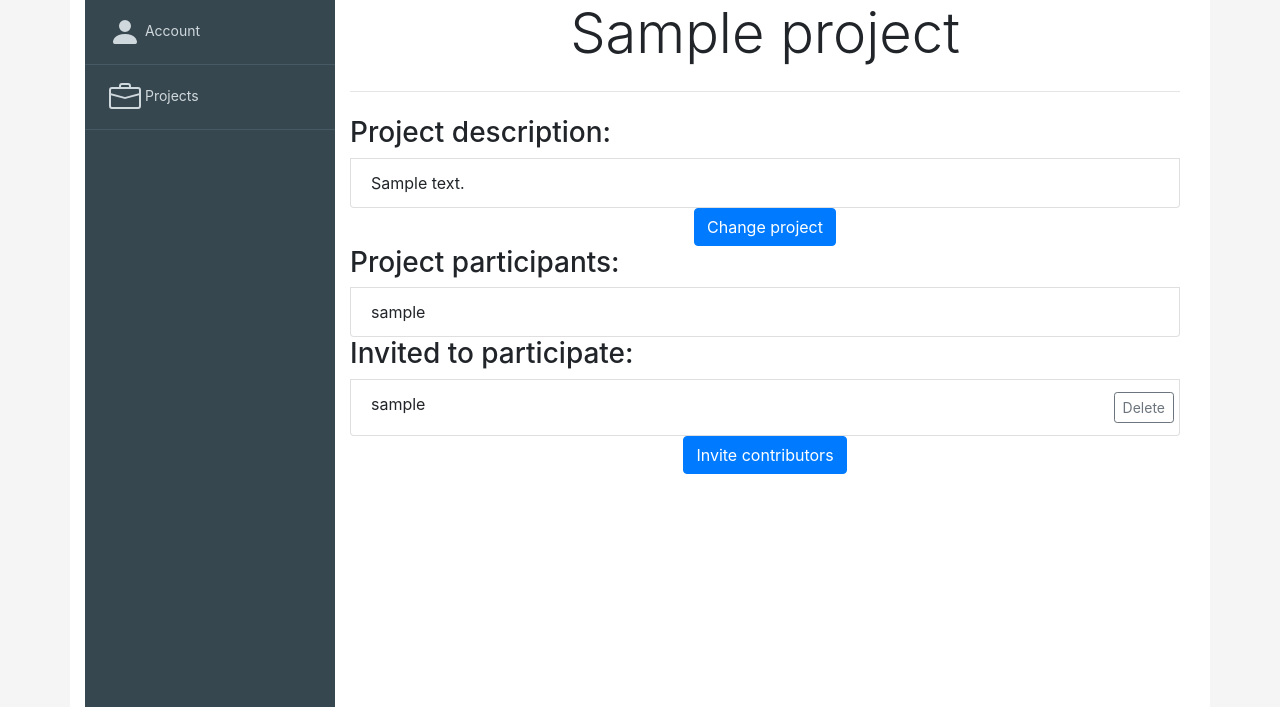
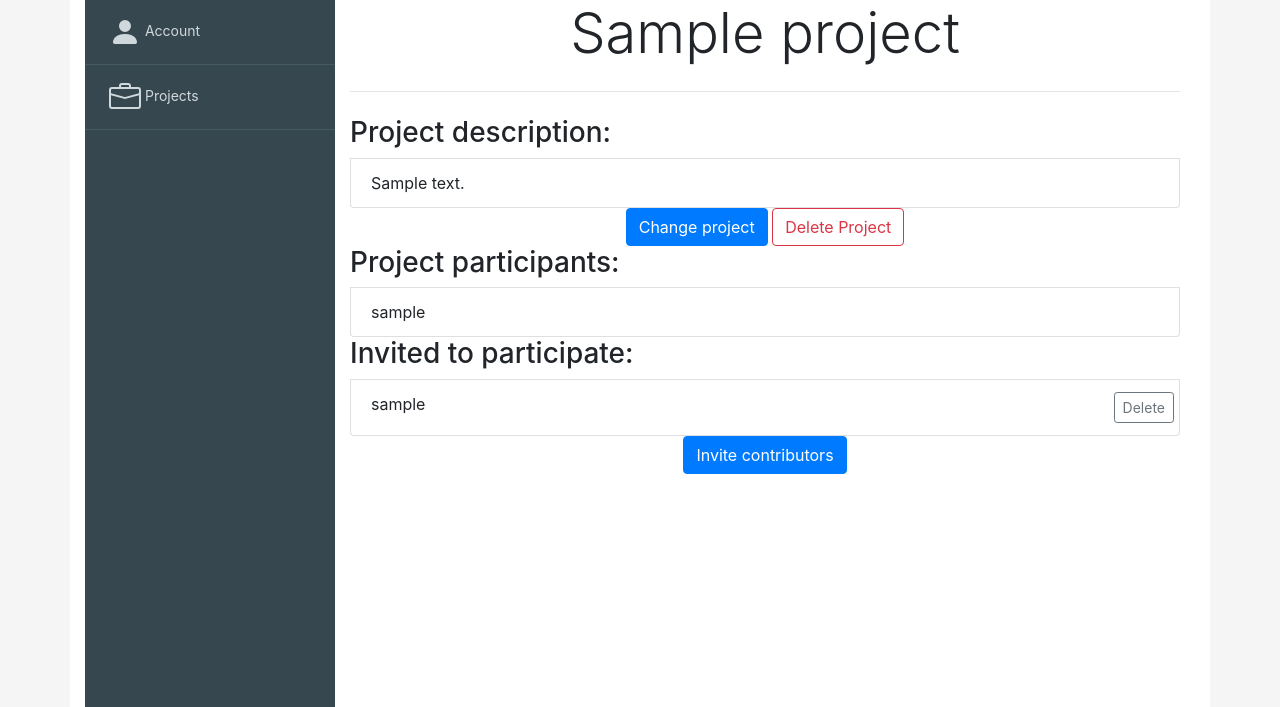
Before and after one commit to mihsim/django_project_management, a Django app: page /project/1/ in a window 1280 px wide. Shown: the part 50-757 px from the top of the page. Run offline with Django 3.2, Linux system fonts and the light colour scheme; a user stored in the database is signed in; tables that the repository leaves empty hold one stand-in row (values such as "Sample post"); some libraries are stand-ins or nearby versions.

Commit message:
Closes #25. Project administrator can delete projects.

```diff
--- a/project/templates/project/project.html
+++ b/project/templates/project/project.html
@@ -9,9 +9,15 @@
         <h3>Project description:</h3>
         <li class="list-group-item">{{ project.description }}</li>
     </ul>
-    <form class="text-center" action="{% url 'project:change' project.id %}" method="GET">
-        <button type="submit" class="btn btn-primary">Change project</button>
-    </form>
+
+    {# Buttons to 'change' and 'delete' project may be visible only to project administrator. #}
+    {% if project.administrator == user %}
+        <form class="text-center" action="{% url 'project:change' project.id %}" method="GET">
+            {% csrf_token %}
+            <button type="submit" class="btn btn-primary">Change project</button>
+            <button type="submit" formaction="{% url 'project:delete' project.pk 'delete' %}" formmethod="POST" class="btn btn-outline-danger">Delete Project</button>
+        </form>
+    {% endif %}
 
     {# If selected project has participants, then they are printed out #}
     <ul class="list-group">
--- a/project/urls.py
+++ b/project/urls.py
@@ -8,7 +8,7 @@ urlpatterns = [
     path("create/", views.ProjectsCreate.as_view(), name="create"),
     path("<int:project_id>/", views.ProjectView.as_view(), name="project"),
     path("<int:project_id>/change/", views.ProjectChangeView.as_view(), name="change"),
-    # path("<int:project_id>/delete/", name="delete"),
+    path("<int:project_id>/<str:action>/", views.ProjectView.as_view(), name="delete"),
     path("<int:project_id>/search/participants/", views.CreateInviteToProject.as_view(), name="search_participants"),
     path("<int:project_id>/<int:participant_id>/invite/", views.CreateInviteToProject.as_view(), name="send_invite"),
 
--- a/project/views.py
+++ b/project/views.py
@@ -64,6 +64,13 @@ class ProjectView(View):
         except ProjectParticipantsInvites.DoesNotExist:
             invites = None
         return {"invites_to_participate_in_project": invites}
+
+    @staticmethod
+    def post(request, project_id: int, action: str):
+        project = get_object_or_404(Project, pk=project_id)
+        if action == "delete" and request.user == project.administrator:
+            project.delete()
+        return redirect('project:home')
 
 
 class ProjectChangeView(View):
```
